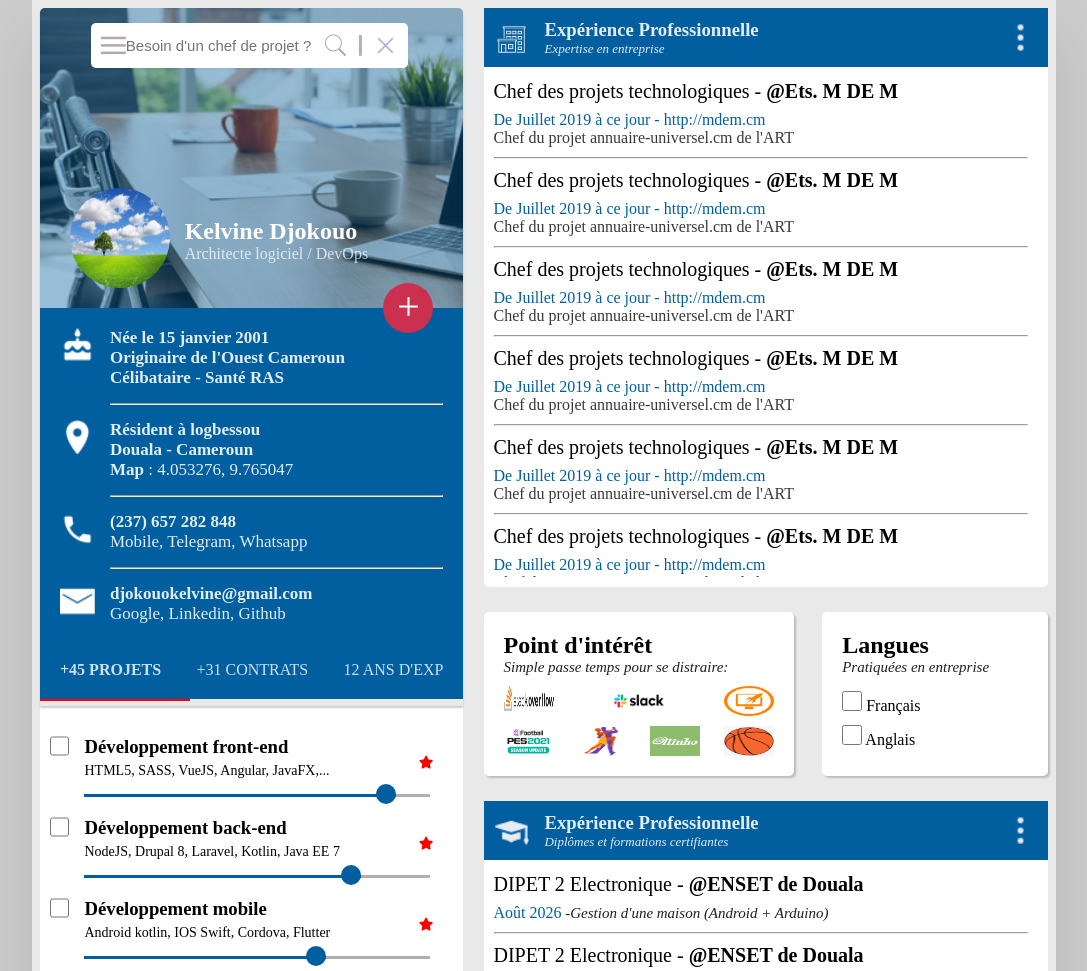
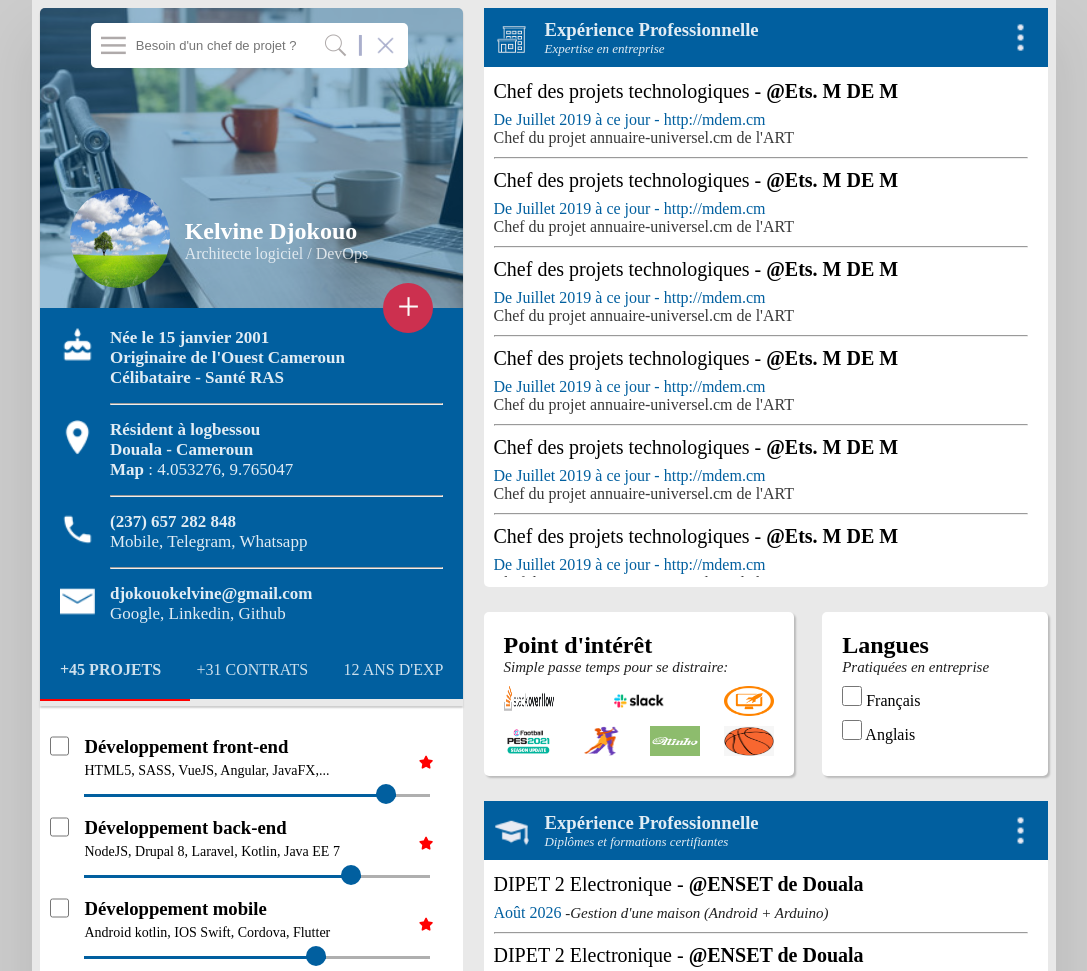
Before and after one commit to dKelvine1548/my-cv-web, a PHP site: page / in a window 1280 px wide. Shown: the top 971 px of the page, without its empty margins (96-1183 px from the left). Run offline with PHP 8.4, Linux system fonts and the light colour scheme.

Commit message:
"fourth commit"

```diff
--- a/style.css
+++ b/style.css
@@ -129,9 +129,10 @@ body{
 .input-searchBar{
     border-style: none;
     background-color: white;
-    outline: none;
-    font-size: 15px;
-    width: 100%;
+    font-size: 13px;
+    width: 70%;
+    flex-wrap: wrap;
+    margin-left: 10px;
 }
 
 .icon{
@@ -521,7 +522,8 @@ i{
   }
 
 .check-langue{
-    margin-top: 15px;
+
+    margin-top: 10px;
     display: flex;
     flex-direction: column;
     justify-content: space-between;
```
